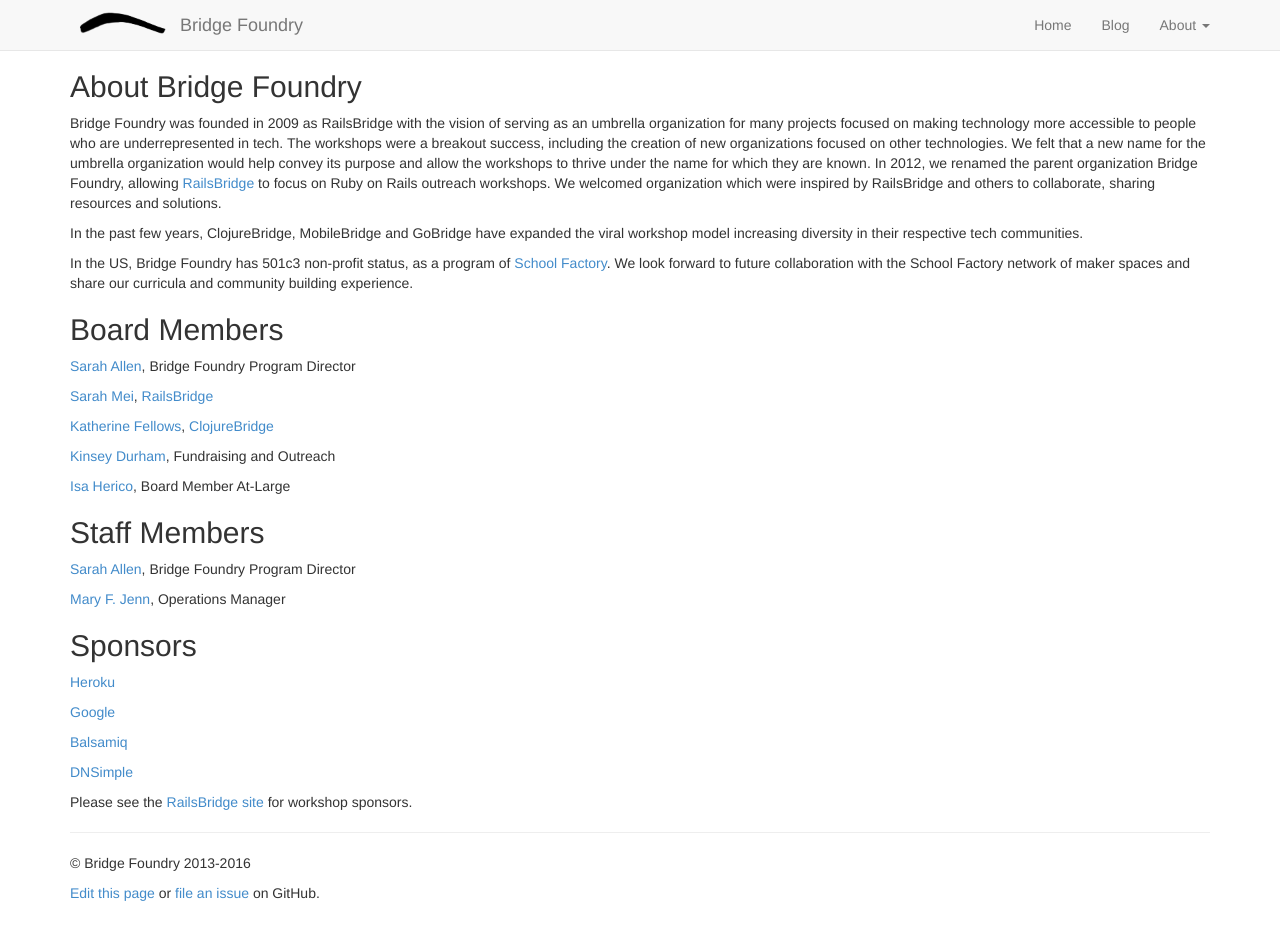
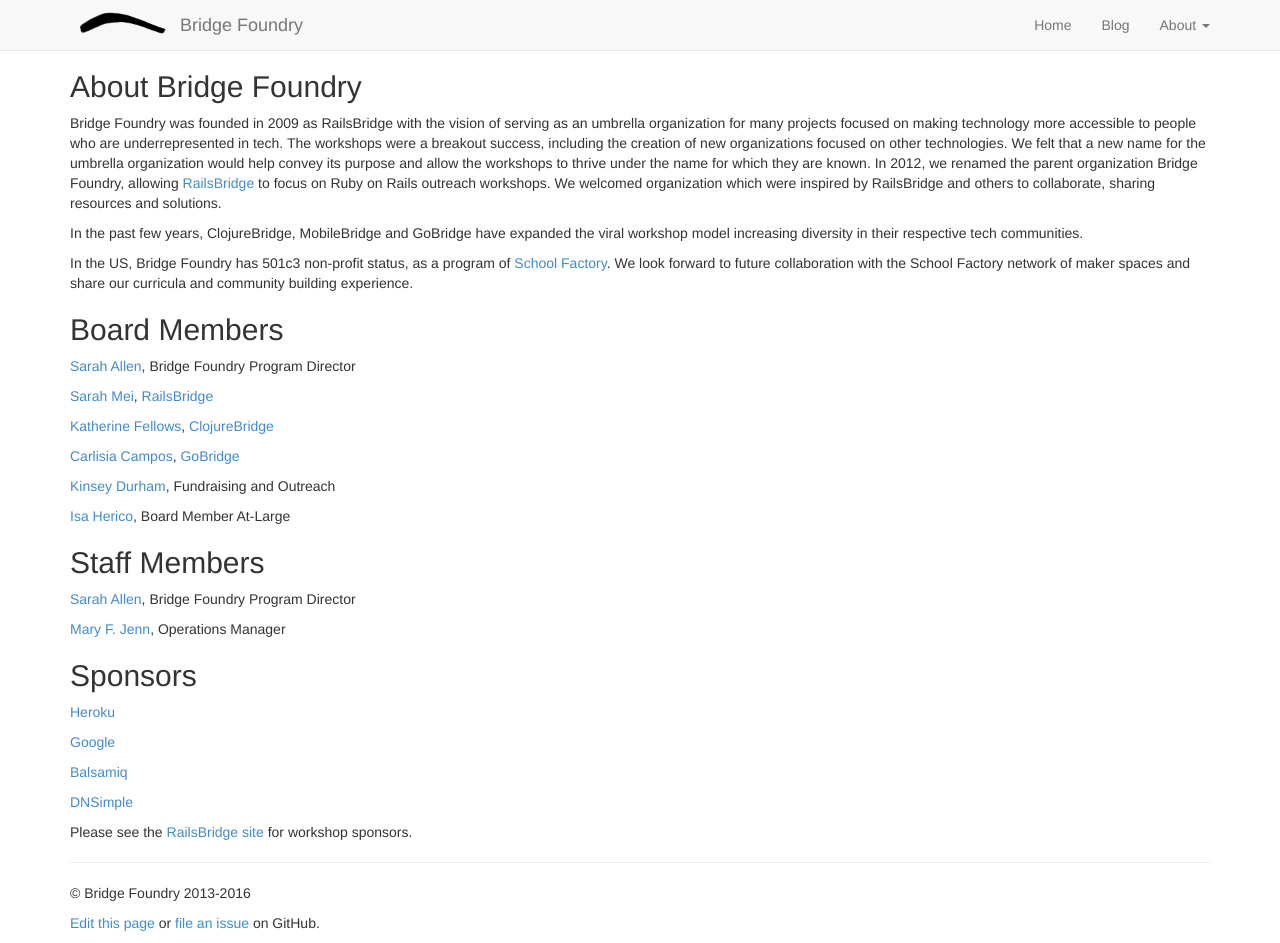
Before and after one commit to missherico/bridgefoundry.github.io, a Jekyll site: the page built from about.html, in a window 1280 px wide and 943 px high. Built offline with Jekyll 4.4.1, drawn with Linux system fonts in a browser that asks for light colours.

Commit message:
Add GoBridge to the Board list

```diff
--- a/about.html
+++ b/about.html
@@ -18,6 +18,7 @@
     <p><a href="https://twitter.com/ultrasaurus">Sarah Allen</a>, Bridge Foundry Program Director</p>
     <p><a href="https://twitter.com/sarahmei">Sarah Mei</a>, <a href="http://railsbridge.org/">RailsBridge</a></p>
     <p><a href="https://twitter.com/kf">Katherine Fellows</a>, <a href="http://www.clojurebridge.org/">ClojureBridge</a></p>
+    <p><a href="https://twitter.com/carlisia">Carlisia Campos</a>, <a href="http://www.golangbridge.org/">GoBridge</a></p>
     <p><a href="https://twitter.com/KinseyAnnDurham">Kinsey Durham</a>, Fundraising and Outreach</p>
     <p><a href="https://twitter.com/msherico">Isa Herico</a>, Board Member At-Large</p>
   </div>
```
